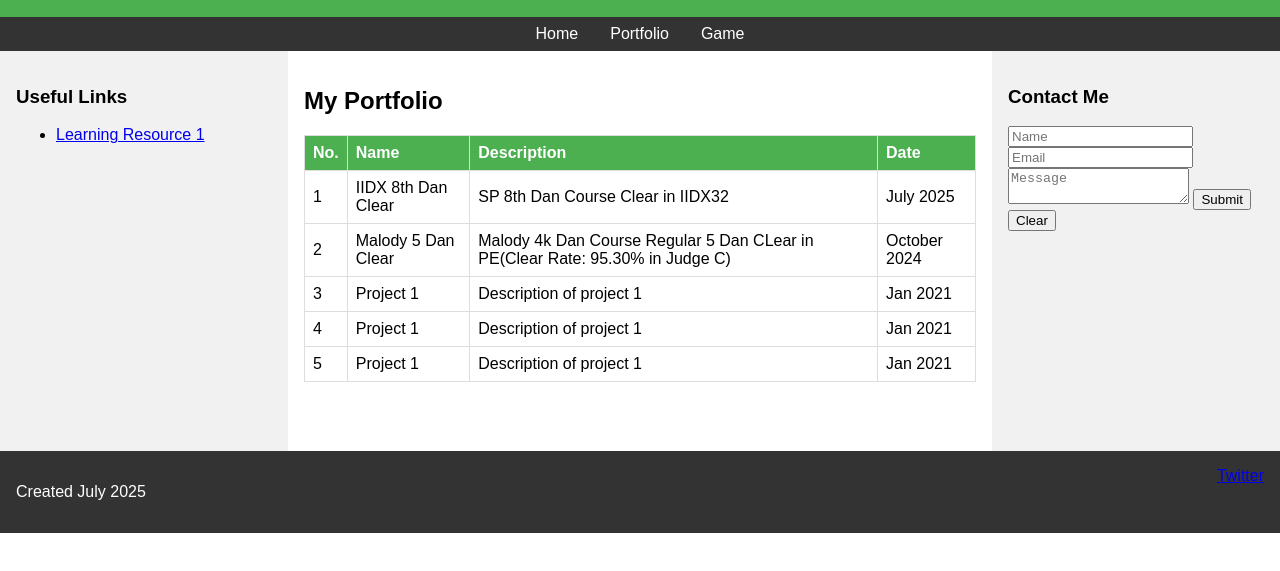
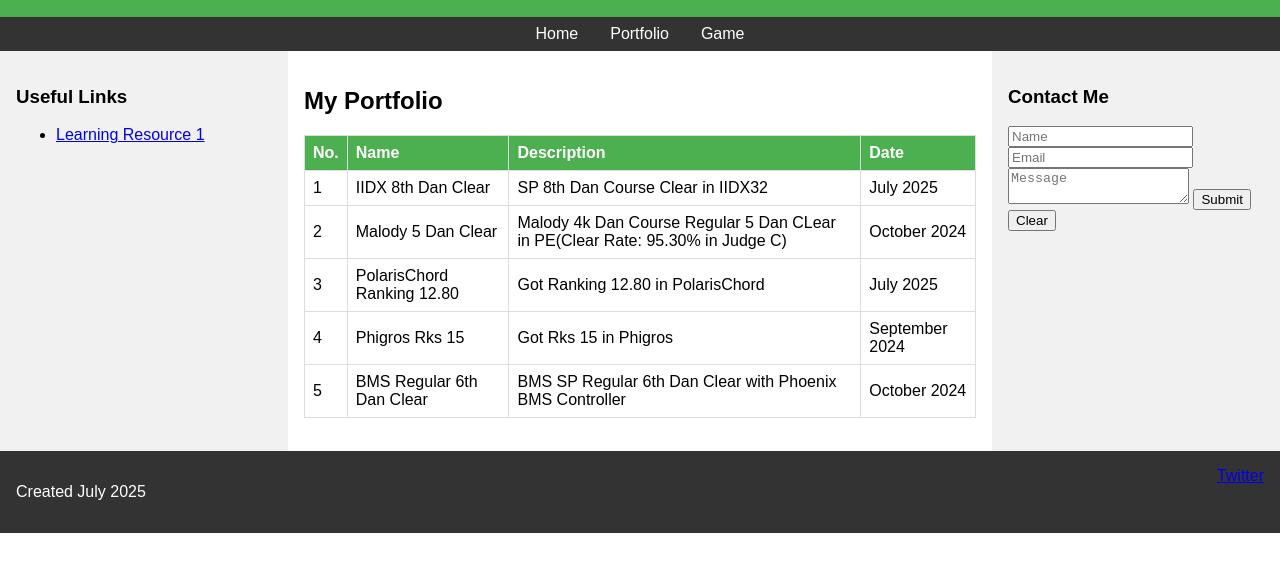
Before and after one commit to hiyoridesu/Rhythm-Game-Player-Blog, a plain HTML site: page portfolio.html in a window 1280 px wide. Shown: the part 95-666 px from the top of the page. Drawn offline with Linux system fonts and the light colour scheme.

Commit message:
Update portfolio.html

```diff
--- a/portfolio.html
+++ b/portfolio.html
@@ -57,21 +57,21 @@
                     </tr>
                     <tr>
                         <td>3</td>
-                        <td>Project 1</td>
-                        <td>Description of project 1</td>
-                        <td>Jan 2021</td>
+                        <td>PolarisChord Ranking 12.80</td>
+                        <td>Got Ranking 12.80 in PolarisChord</td>
+                        <td>July 2025</td>
                     </tr>
                     <tr>
                         <td>4</td>
-                        <td>Project 1</td>
-                        <td>Description of project 1</td>
-                        <td>Jan 2021</td>
+                        <td>Phigros Rks 15</td>
+                        <td>Got Rks 15 in Phigros</td>
+                        <td>September 2024</td>
                     </tr>
                     <tr>
                         <td>5</td>
-                        <td>Project 1</td>
-                        <td>Description of project 1</td>
-                        <td>Jan 2021</td>
+                        <td>BMS Regular 6th Dan Clear</td>
+                        <td>BMS SP Regular 6th Dan Clear with Phoenix BMS Controller</td>
+                        <td>October 2024</td>
                     </tr>
                     <!-- Additional portfolio items -->
                 </tbody>
```
